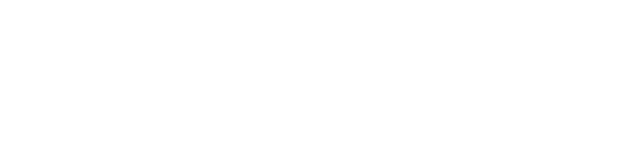
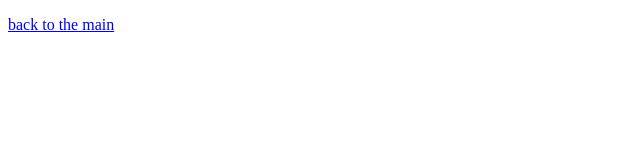
Before and after one commit to Nazso/links-and-images, a plain HTML site: page Main/pages/films.html in a window 1280 px wide. Shown: the whole page, without its empty margins (0-640 px from the left). Drawn offline with Linux system fonts and the light colour scheme.

Commit message:
dev page content

```diff
--- a/Main/pages/films.html
+++ b/Main/pages/films.html
@@ -7,5 +7,6 @@
 </head>
 <body>
 
+    <p><a href="../index.html">back to the main</a></p>
 </body>
 </html>
```
